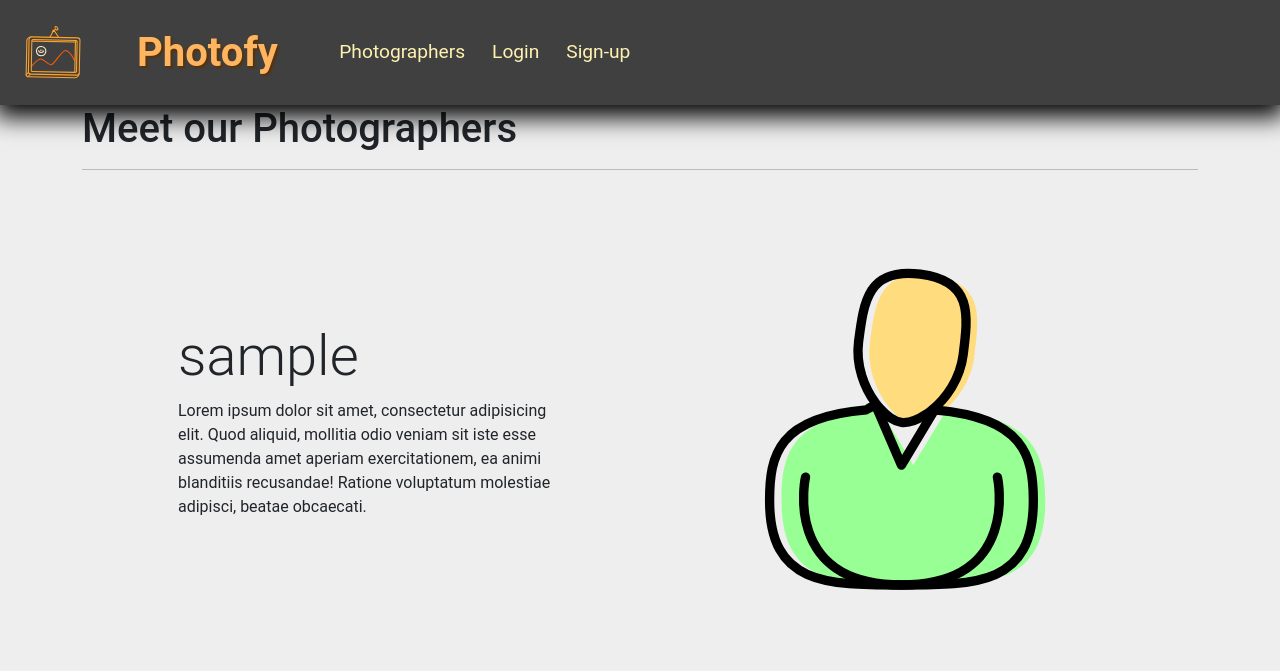
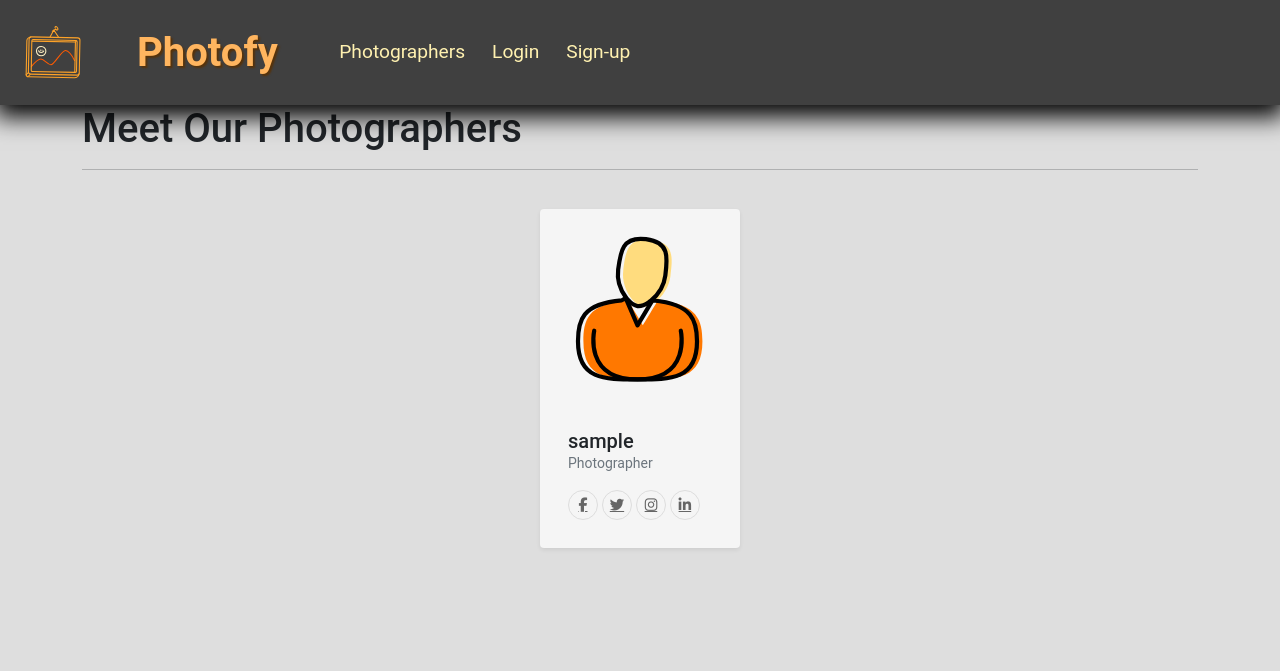
Before and after one commit to lcrosariol/Photofy, a Django app: page /photographers/ in a window 1280 px wide. Shown: the top 671 px of the page. Run offline with Django 3.2, Linux system fonts and the light colour scheme; tables that the repository leaves empty hold one stand-in row (values such as "Sample post"); some libraries are stand-ins or nearby versions.

Commit message:
added photographers page styling and cards

```diff
--- a/main_app/static/css/style.css
+++ b/main_app/static/css/style.css
@@ -1,6 +1,6 @@
 body{
     font-family: 'Roboto', sans-serif;
-    background-color: rgb(238, 238, 238)
+    background-color: rgb(222, 222, 222)
 }
 #videoElement {
     position: fixed;
@@ -100,6 +100,18 @@ body{
 .lottie-wrapper{
     position: relative;
 }
+#photographers-wrapper{
+    display: flex;
+    flex-wrap: wrap;
+    justify-content: center;
+}
+
+.profile-wrapper{
+    width: 200px !important;
+    margin: 23px !important;
+    background-color: whitesmoke;
+
+}
 
 @media only screen and (min-width: 992px) {
   .navbar {
@@ -112,3 +124,28 @@ body{
     padding: 0 0.8em;
   }
 }
+
+
+.social-link {
+    width: 30px;
+    height: 30px;
+    border: 1px solid #ddd;
+    display: flex;
+    align-items: center;
+    justify-content: center;
+    color: #666;
+    border-radius: 50%;
+    transition: all 0.3s;
+    font-size: 0.9rem;
+  }
+
+.social-link:hover,
+.social-link:focus {
+    background: #ddd;
+    text-decoration: none;
+    color: #555;
+  }
+
+  .progress {
+    height: 10px;
+  }
--- a/main_app/templates/photographers.html
+++ b/main_app/templates/photographers.html
@@ -1,15 +1,16 @@
 {% extends 'base.html' %}
 {% block content %}
 
-<h1>Meet our Photographers</h1>
+<h1>Meet Our Photographers</h1>
 <hr />
+<div id="photographers-wrapper">
         {% for user in users.all %}
-        <section id="scroll">
-            <div class="container px-5">
-                <div class="row gx-5 align-items-center">
-                    <div class="col-lg-6 order-lg-2">
+
+                    <div class="profile-wrapper shadow-sm border-0 rounded">
                         <a href="{% url 'portfolio' user.id %}">
-                        <div class="p-5"><lottie-player
+                        <div class="p-1 ">
+                            <div class="card-body p-2">
+                            <lottie-player
                             src="../static/images/profile.json"
                             background="transparent"
                             speed="1"
@@ -18,18 +19,21 @@
                             autoplay>
                             </lottie-player></div>
                         </a>
-                    </div>
-                    <div class="col-lg-6 order-lg-1">
-                        <div class="p-5">
-                            <h2 class="display-4">{{ user }}</h2>
-                            <p>Lorem ipsum dolor sit amet, consectetur adipisicing elit. Quod aliquid, mollitia odio veniam sit iste esse assumenda amet aperiam exercitationem, ea animi blanditiis recusandae! Ratione voluptatum molestiae adipisci, beatae obcaecati.</p>
-                        </div>
+                        <div class="p-4">
+                            <h5 class="mb-0">{{ user }}</h5>
+                            <p class="small text-muted">Photographer</p>
+                            <ul class="social mb-0 list-inline mt-3">
+                              <li class="list-inline-item m-0"><a href="#" class="social-link"><i class="fa fa-facebook-f"></i></a></li>
+                              <li class="list-inline-item m-0"><a href="#" class="social-link"><i class="fa fa-twitter"></i></a></li>
+                              <li class="list-inline-item m-0"><a href="#" class="social-link"><i class="fa fa-instagram"></i></a></li>
+                              <li class="list-inline-item m-0"><a href="#" class="social-link"><i class="fa fa-linkedin"></i></a></li>
+                            </ul>
+                          </div>
                     </div>
                 </div>
-            </div>
-        </section>
+
 
         {% endfor %}
-</div>
+    </div>
 
 {% endblock %}
```
Also changed, not shown: main_app/static/images/profile.json (+1 -1 lines).
